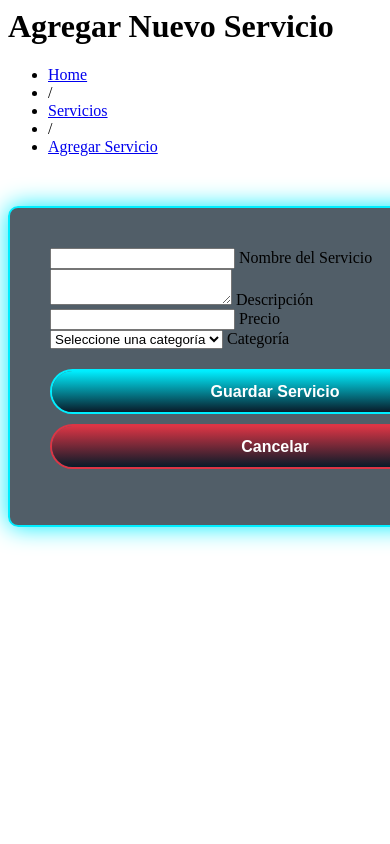
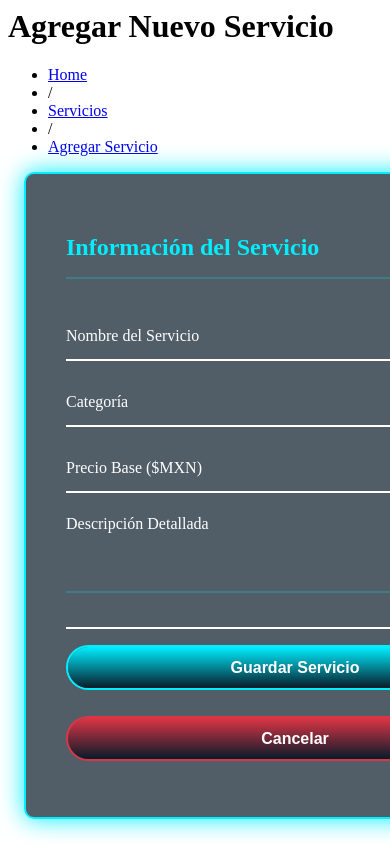
Before and after one commit to spartha1/Limanprof, a PHP site: page /public/dashboard_content/servicios_agregar.php in a window 390 px wide; the page is wider, and only the part inside the window is pictured. Run offline with PHP 8.4, Linux system fonts and the light colour scheme.

Commit message:
Enhance 'Agregar Nuevo Servicio' form layout and styling; implement responsive design and improve user experience with updated CSS

```diff
--- /dev/null
+++ b/public/css/servicios.css
@@ -0,0 +1,143 @@
+.servicio-form {
+    max-width: 800px;
+    margin: 2rem auto;
+}
+
+.servicio-form h2 {
+    color: #0ef;
+    margin-bottom: 2rem;
+    font-size: 1.5rem;
+    text-align: left;
+    border-bottom: 2px solid rgba(0, 238, 255, 0.2);
+    padding-bottom: 1rem;
+}
+
+.form-grid {
+    display: grid;
+    grid-template-columns: repeat(2, 1fr);
+    gap: 2rem;
+    margin-bottom: 2rem;
+}
+
+.form-grid .form-group {
+    margin: 0;
+}
+
+.form-grid .full-width {
+    grid-column: 1 / -1;
+}
+
+.form-group {
+    position: relative;
+    width: 100%;
+    height: 50px;
+    margin: 25px 0;
+}
+
+.form-group select {
+    width: 100%;
+    height: 100%;
+    background: transparent;
+    border: none;
+    outline: none;
+    border-bottom: 2px solid #fff;
+    padding-right: 23px;
+    font-size: 16px;
+    color: #fff;
+    cursor: pointer;
+}
+
+.form-group select option {
+    background: rgba(8, 27, 41, 0.95);
+    color: #fff;
+    padding: 10px;
+}
+
+.form-group input,
+.form-group textarea,
+.form-group select {
+    width: 100%;
+    height: 100%;
+    background: transparent;
+    border: none;
+    outline: none;
+    border-bottom: 2px solid #fff;
+    padding-right: 23px;
+    font-size: 16px;
+    color: #fff;
+    font-weight: 500;
+    transition: .5s;
+}
+
+.form-group label {
+    position: absolute;
+    top: 50%;
+    left: 0;
+    transform: translateY(-50%);
+    font-size: 16px;
+    color: #fff;
+    pointer-events: none;
+    transition: .5s;
+}
+
+.form-group textarea {
+    height: 120px;
+    padding-top: 10px;
+    resize: vertical;
+}
+
+.form-group textarea ~ label {
+    top: 15px;
+}
+
+.form-group input:focus ~ label,
+.form-group textarea:focus ~ label,
+.form-group select:focus ~ label,
+.form-group input:valid ~ label,
+.form-group textarea:valid ~ label,
+.form-group select:valid ~ label {
+    top: -5px;
+    color: #0ef;
+}
+
+.form-group input:focus,
+.form-group textarea:focus,
+.form-group select:focus,
+.form-group input:valid,
+.form-group textarea:valid,
+.form-group select:valid {
+    border-bottom-color: #0ef;
+}
+
+.form-actions {
+    display: flex;
+    gap: 1rem;
+    justify-content: flex-end;
+    margin-top: 2rem;
+    border-top: 2px solid rgba(0, 238, 255, 0.2);
+    padding-top: 2rem;
+}
+
+.btn-form i {
+    margin-right: 0.5rem;
+}
+
+/* Responsive */
+@media screen and (max-width: 768px) {
+    .form-grid {
+        grid-template-columns: 1fr;
+        gap: 1rem;
+    }
+
+    .servicio-form {
+        margin: 1rem;
+    }
+
+    .form-actions {
+        flex-direction: column;
+    }
+
+    .btn-form {
+        width: 100%;
+    }
+}
--- a/public/dashboard_content/servicios_agregar.php
+++ b/public/dashboard_content/servicios_agregar.php
@@ -1,4 +1,5 @@
 <link rel="stylesheet" href="css/forms.css">
+<link rel="stylesheet" href="css/servicios.css">
 
 <div class="data-section">
     <div class="data-header">
@@ -12,26 +13,18 @@
         </ul>
     </div>
 
-    <div class="form-container">
+    <div class="form-container servicio-form">
+        <h2>Información del Servicio</h2>
         <form id="servicioForm" class="profile-form">
+            <div class="form-grid">
                 <div class="form-group">
                     <input type="text" name="nombre" required>
                     <label>Nombre del Servicio</label>
                 </div>
 
                 <div class="form-group">
-                <textarea name="descripcion" required></textarea>
-                <label>Descripción</label>
-            </div>
-
-            <div class="form-group">
-                <input type="number" name="precio" step="0.01" required>
-                <label>Precio</label>
-            </div>
-
-            <div class="form-group">
                     <select name="categoria" required>
-                    <option value="">Seleccione una categoría</option>
+                        <option value="" disabled selected></option>
                         <option value="limpieza">Limpieza</option>
                         <option value="mantenimiento">Mantenimiento</option>
                         <option value="jardinería">Jardinería</option>
@@ -40,9 +33,26 @@
                     <label>Categoría</label>
                 </div>
 
+                <div class="form-group">
+                    <input type="number" name="precio" step="0.01" required>
+                    <label>Precio Base ($MXN)</label>
+                </div>
+
+                <div class="form-group full-width">
+                    <textarea name="descripcion" required></textarea>
+                    <label>Descripción Detallada</label>
+                </div>
+            </div>
+
             <div class="form-actions">
-                <button type="submit" class="btn-form">Guardar Servicio</button>
-                <button type="button" onclick="window.location.href='?page=servicios_lista'" class="btn-form btn-cancel">Cancelar</button>
+                <button type="submit" class="btn-form">
+                    <i class='bx bx-save'></i>
+                    Guardar Servicio
+                </button>
+                <button type="button" onclick="window.location.href='?page=servicios_lista'" class="btn-form btn-cancel">
+                    <i class='bx bx-x'></i>
+                    Cancelar
+                </button>
             </div>
         </form>
     </div>
```
Lines whose indentation alone changed are shown as unchanged.
